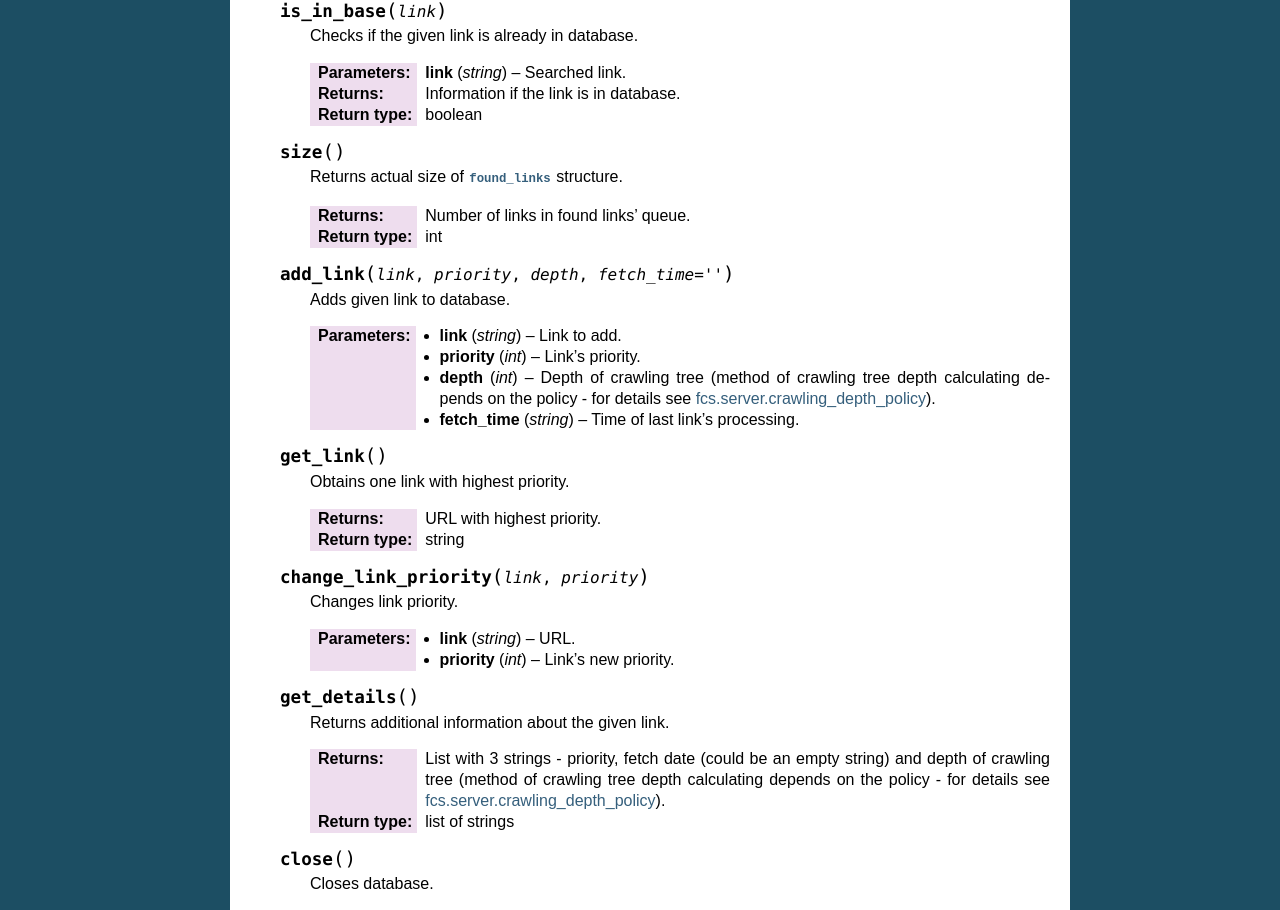
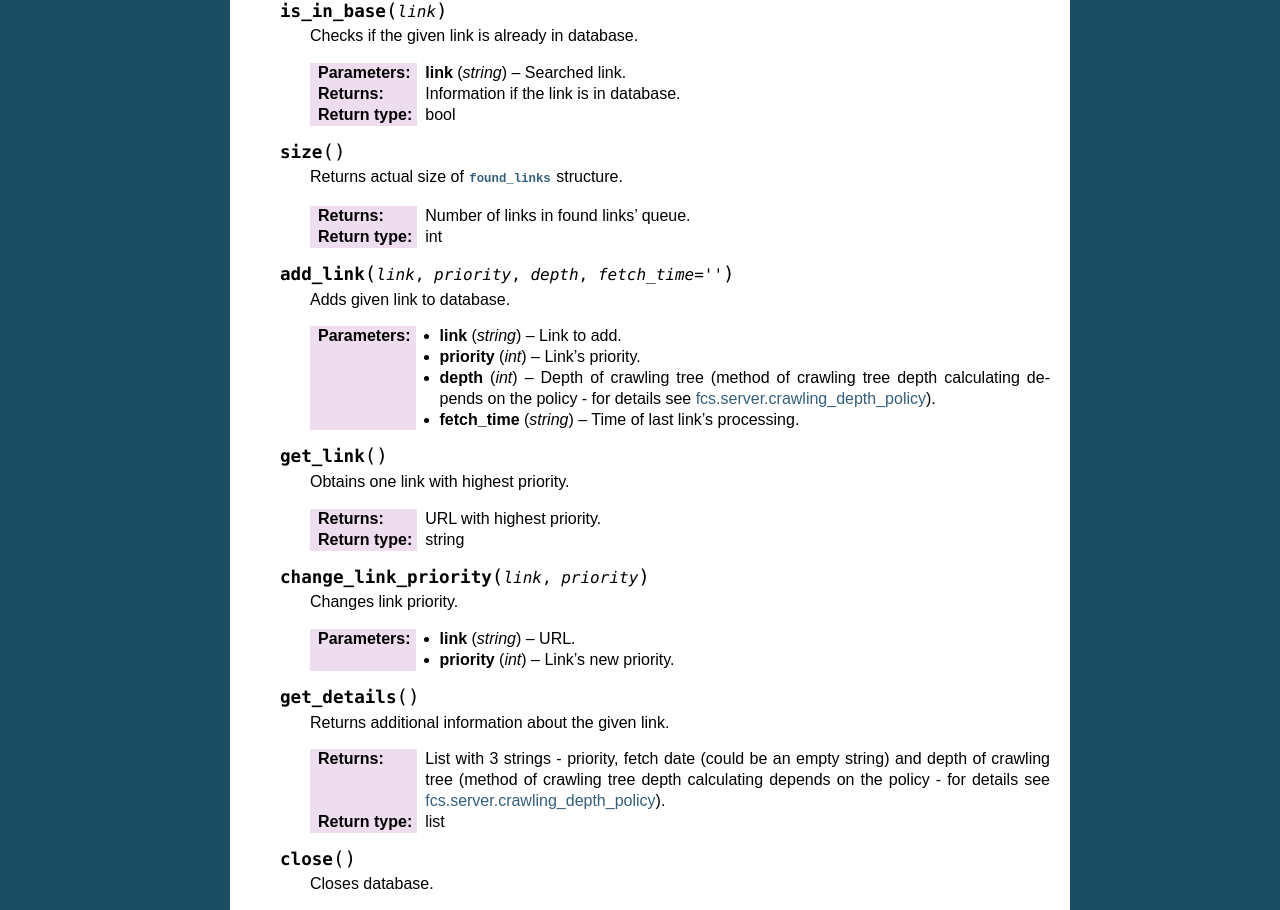
Before and after one commit to agh-glk/fcs, a Sphinx documentation site: the page built from docs/source/server/link_db.rst, in a window 1280 px wide and 1400 px high, scrolled down 1021 px. Shown: the part 335-1245 px from the top of the window. Built offline with Sphinx 7.4.7, drawn with Linux system fonts in a browser that asks for light colours; formulas are drawn with MathJax 3.

Commit message:
[NT] Edit

```diff
--- a/docs/source/server/link_db.rst
+++ b/docs/source/server/link_db.rst
@@ -83,7 +83,7 @@ are to visit or have been already visited by Crawling Units.
 
       :param string link: Searched link.
       :return: Information if the link is in database.
-      :rtype: boolean
+      :rtype: bool
 
    .. py:method:: size()
 
@@ -123,7 +123,7 @@ are to visit or have been already visited by Crawling Units.
       :return: List with 3 strings - priority, fetch date (could be an empty string) and depth of crawling
         tree (method of crawling tree depth calculating depends on the policy - for details see
         :ref:`CrawlingDepthPolicy`).
-      :rtype: list of strings
+      :rtype: list
 
    .. py:method:: close()
 
```
